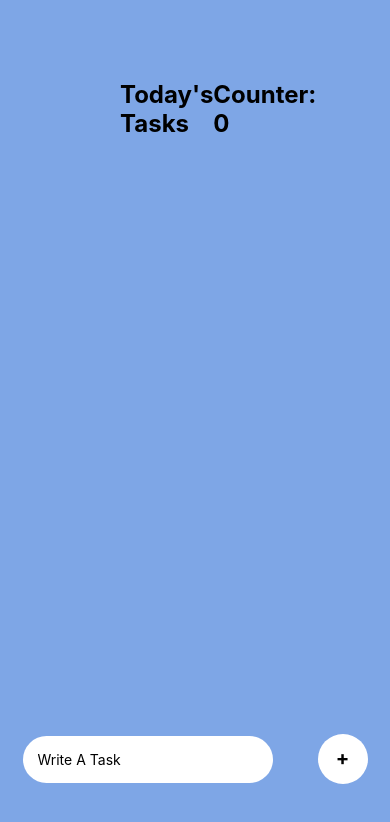
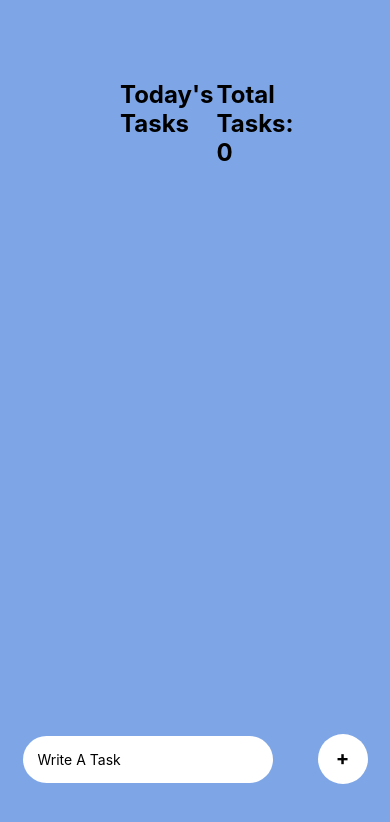
Before and after one commit to irajmunshy/Task-List, a React Native app: screen / in a window 390 px wide. Shown: the top 822 px of the page. Built offline with nearby package versions, Linux system fonts and the light colour scheme.

Commit message:
task updated

```diff
--- a/App.js
+++ b/App.js
@@ -29,7 +29,7 @@ export default function App() {
       <View style={styles.taskPart}>
         <View style={styles.titleContainer}>
           <Text style={styles.title}>Today's Tasks</Text>
-          <Text style={styles.counter}>Counter: {counter}</Text>
+          <Text style={styles.counter}>Total Tasks: {counter}</Text>
         </View>
 
         <View style={styles.taskList}>
--- a/component/Task/Task.js
+++ b/component/Task/Task.js
@@ -44,7 +44,7 @@ const styles = StyleSheet.create({
         fontSize: 15
     },
     cross: {
-        fontSize: 20,
+        fontSize: 25,
         marginBottom: 5,
         fontWeight: 'bold',
         color: '#0932e6'
--- a/package.json
+++ b/package.json
@@ -8,11 +8,13 @@
     "eject": "expo eject"
   },
   "dependencies": {
+    "@fortawesome/free-solid-svg-icons": "^5.15.3",
     "expo": "~41.0.1",
     "expo-status-bar": "~1.0.4",
     "react": "16.13.1",
     "react-dom": "16.13.1",
     "react-native": "https://github.com/expo/react-native/archive/sdk-41.0.0.tar.gz",
+    "react-native-svg": "^12.1.1",
     "react-native-web": "~0.13.12"
   },
   "devDependencies": {
```
Also changed, not shown: 1 other file (tests, documents, lock files or other folders).
